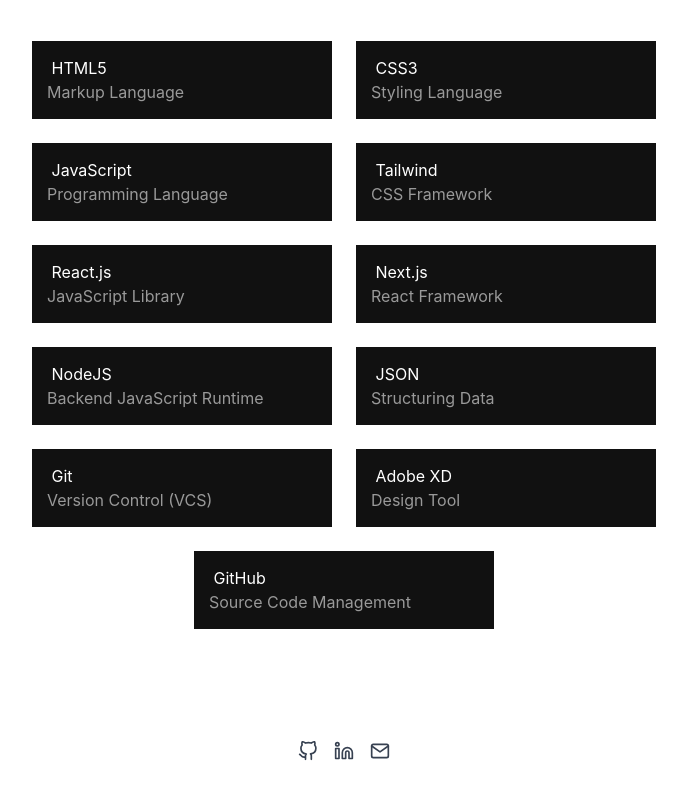
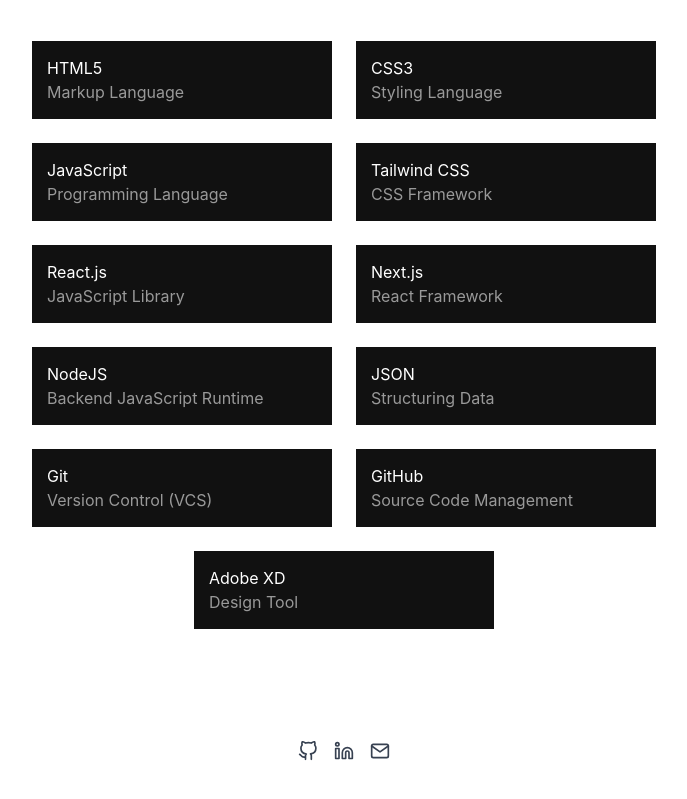
Before and after one commit to r1/jacklatimer.dev, a Next.js app: page / in a window 1280 px wide. Shown: the part 1301-2100 px from the top of the page, without its empty margins (296-983 px from the left). Built offline with nearby package versions, Linux system fonts and the light colour scheme.

Commit message:
List spacing

```diff
--- a/components/Skills/List.js
+++ b/components/Skills/List.js
@@ -13,7 +13,7 @@
   },
   {
     category: "CSS Framework",
-    name: "Tailwind",
+    name: "Tailwind CSS",
   },
   {
     category: "JavaScript Library",
@@ -36,11 +36,11 @@
     name: "Git",
   },
   {
+    category: "Source Code Management",
+    name: "GitHub",
+  },
+  {
     category: "Design Tool",
     name: "Adobe XD",
   },
-  {
-    category: "Source Code Management",
-    name: "GitHub",
-  },
 ];
--- a/components/Skills/Skills.js
+++ b/components/Skills/Skills.js
@@ -42,7 +42,7 @@
                 >
                   <Grid container direction="row" spacing={2}>
                     <Grid item>
-                        <h2 className="text-white">&nbsp;{s.name}</h2>
+                        <h2 className="text-white">{s.name}</h2>
                         <h3 style={{ color: "#999" }}>{s.category}</h3>
                     </Grid>
                   </Grid>
```
